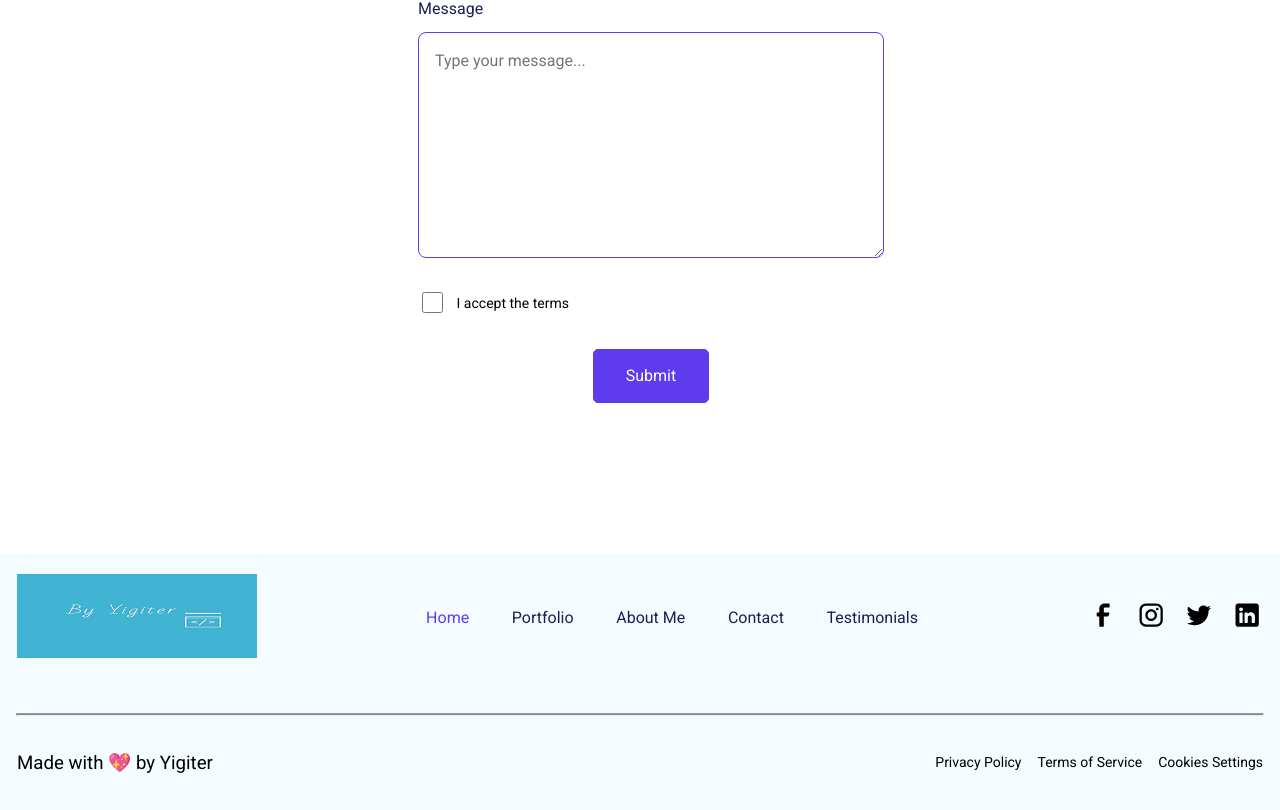
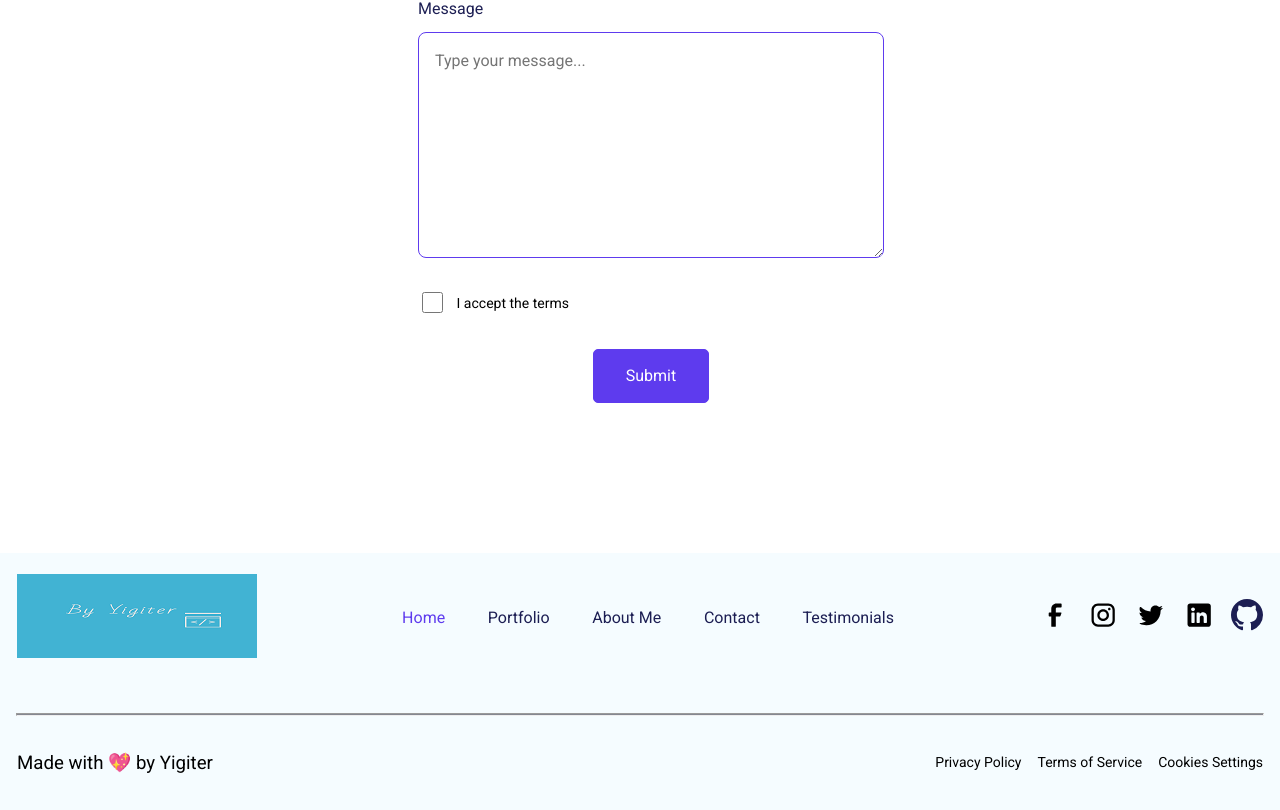
Before and after one commit to ByYigiter/my-portfolio, a React (Create React App) app: page / in a window 1280 px wide. Shown: the part 5291-6101 px from the top of the page. Built offline with nearby package versions, Linux system fonts and the light colour scheme.

Commit message:
Footer update

```diff
--- a/src/Pages/Home/Footer.jsx
+++ b/src/Pages/Home/Footer.jsx
@@ -146,7 +146,7 @@
 						</li>
 						<li>
 							<a
-								href="https://www.linkedin.com/"
+								href="https://www.linkedin.com/in/ryigiter/"
 								className="navbar--content"
 								target="_blank"
 								rel="noreferrer"
@@ -164,6 +164,25 @@
 										d="M7.33341 4.65479H26.0001C27.4729 4.65479 28.6667 5.84869 28.6667 7.32145V25.9881C28.6667 27.4609 27.4729 28.6548 26.0001 28.6548H7.33341C5.86065 28.6548 4.66675 27.4609 4.66675 25.9881V7.32145C4.66675 5.84869 5.86065 4.65479 7.33341 4.65479ZM11.3334 24.6548C11.7016 24.6548 12.0001 24.3563 12.0001 23.9881V14.6548C12.0001 14.2867 11.7016 13.9881 11.3334 13.9881H9.33342C8.96523 13.9881 8.66675 14.2867 8.66675 14.6548V23.9881C8.66675 24.3563 8.96523 24.6548 9.33342 24.6548H11.3334ZM10.3334 12.6548C9.22884 12.6548 8.33341 11.7594 8.33341 10.6548C8.33341 9.55021 9.22884 8.65479 10.3334 8.65479C11.438 8.65479 12.3334 9.55021 12.3334 10.6548C12.3334 11.7594 11.438 12.6548 10.3334 12.6548ZM24.0001 24.6548C24.3682 24.6548 24.6667 24.3563 24.6667 23.9881V17.8548C24.7101 15.7359 23.1435 13.9275 21.0401 13.6681C19.5694 13.5338 18.1445 14.2207 17.3334 15.4548V14.6548C17.3334 14.2867 17.0349 13.9881 16.6667 13.9881H14.6667C14.2986 13.9881 14.0001 14.2867 14.0001 14.6548V23.9881C14.0001 24.3563 14.2986 24.6548 14.6667 24.6548H16.6667C17.0349 24.6548 17.3334 24.3563 17.3334 23.9881V18.9881C17.3334 17.8836 18.2289 16.9881 19.3334 16.9881C20.4379 16.9881 21.3334 17.8836 21.3334 18.9881V23.9881C21.3334 24.3563 21.6319 24.6548 22.0001 24.6548H24.0001Z"
 										fill="black"
 									/>
+								</svg>
+							</a>
+						</li>
+						<li>
+							<a
+								href="https://github.com/ByYigiter"
+								className="navbar--content"
+								target="_blank"
+								rel="noreferrer"
+							>
+								<svg
+									xmlns="http://www.w3.org/2000/svg"
+									width="32"
+									height="32"
+									fill="currentColor"
+									class="bi bi-github"
+									viewBox="0 0 16 16"
+								>
+									<path d="M8 0C3.58 0 0 3.58 0 8c0 3.54 2.29 6.53 5.47 7.59.4.07.55-.17.55-.38 0-.19-.01-.82-.01-1.49-2.01.37-2.53-.49-2.69-.94-.09-.23-.48-.94-.82-1.13-.28-.15-.68-.52-.01-.53.63-.01 1.08.58 1.23.82.72 1.21 1.87.87 2.33.66.07-.52.28-.87.51-1.07-1.78-.2-3.64-.89-3.64-3.95 0-.87.31-1.59.82-2.15-.08-.2-.36-1.02.08-2.12 0 0 .67-.21 2.2.82.64-.18 1.32-.27 2-.27.68 0 1.36.09 2 .27 1.53-1.04 2.2-.82 2.2-.82.44 1.1.16 1.92.08 2.12.51.56.82 1.27.82 2.15 0 3.07-1.87 3.75-3.65 3.95.29.25.54.73.54 1.48 0 1.07-.01 1.93-.01 2.2 0 .21.15.46.55.38A8.012 8.012 0 0 0 16 8c0-4.42-3.58-8-8-8z" />
 								</svg>
 							</a>
 						</li>
--- a/src/Pages/Home/Navbar.jsx
+++ b/src/Pages/Home/Navbar.jsx
@@ -2,7 +2,6 @@
 import { Link } from "react-scroll";
 
 function Navbar() {
-
 	const [navActive, setNavActive] = useState(false);
 
 	const toggleNav = () => {
```
